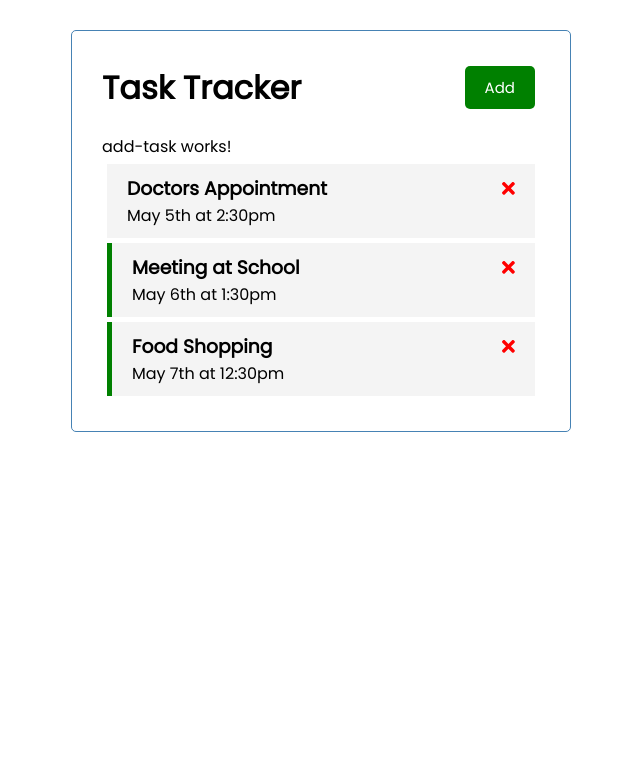
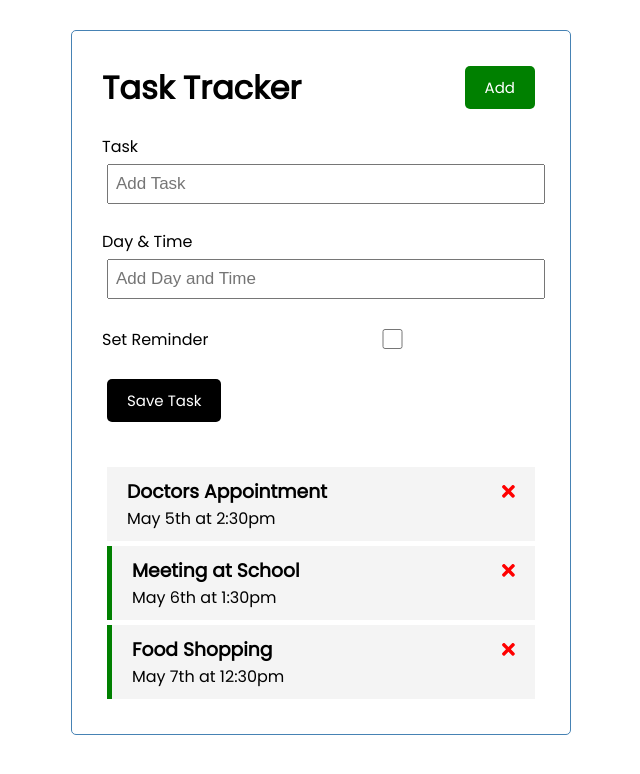
Before and after one commit to SereneCai/angular-crash-course, an Angular app: page / in a window 1280 px wide. Shown: the top 774 px of the page, without its empty margins (319-959 px from the left). Built offline with nearby package versions, Linux system fonts and the light colour scheme; data requests are answered from the project's data file.

Commit message:
added task created

```diff
--- a/src/app/app.module.ts
+++ b/src/app/app.module.ts
@@ -1,6 +1,7 @@
 import { NgModule } from '@angular/core';
 import { BrowserModule } from '@angular/platform-browser';
 import {HttpClientModule} from '@angular/common/http';
+import { FormsModule } from "@angular/forms";
 import { AppComponent } from './app.component';
 import { HeaderComponent } from './components/header/header.component';
 import { ButtonComponent } from './components/button/button.component';
@@ -22,6 +23,7 @@
     BrowserModule,
     FontAwesomeModule,
     HttpClientModule,
+    FormsModule
   ],
   providers: [],
   bootstrap: [AppComponent]
--- a/src/app/components/add-task/add-task.component.css
+++ b/src/app/components/add-task/add-task.component.css
@@ -0,0 +1,3 @@
+.add-form{
+  margin-bottom: 40px;
+}
--- a/src/app/components/add-task/add-task.component.html
+++ b/src/app/components/add-task/add-task.component.html
@@ -1 +1,19 @@
-<p>add-task works!</p>
+<form class="add-form" (ngSubmit)="onSubmit()">
+
+  <div class="form-control">
+    <label for="text">Task</label>
+    <input type="text" name="text" [(ngModel)]="text" id="text" placeholder="Add Task">
+  </div>
+
+  <div class="form-control">
+    <label for="day">Day & Time</label>
+    <input type="text" name="day" id="day" [(ngModel)]="day" placeholder="Add Day and Time">
+  </div>
+
+  <div class="form-control form-control-check">
+    <label for="reminder">Set Reminder</label>
+    <input type="checkbox" name="reminder" [(ngModel)]="reminder" id="reminder">
+  </div>
+
+  <input type="submit" value="Save Task" class="btn">
+</form>
--- a/src/app/components/add-task/add-task.component.ts
+++ b/src/app/components/add-task/add-task.component.ts
@@ -1,4 +1,5 @@
-import { Component, OnInit } from '@angular/core';
+import { Component, OnInit, EventEmitter, Output } from '@angular/core';
+import {Task} from '../../Task';
 
 @Component({
   selector: 'app-add-task',
@@ -7,9 +8,33 @@
 })
 export class AddTaskComponent implements OnInit {
 
+  @Output() onAddTask : EventEmitter<Task> = new EventEmitter();
+  text: string;
+  day: string;
+  reminder: boolean = false; //can set default value
+
   constructor() { }
 
   ngOnInit(): void {
   }
 
+  onSubmit(){
+    if(!this.text){
+      alert('Please add a task.');
+      return;
+    }
+
+    const newTask ={
+      text: this.text,
+      day: this.day,
+      reminder: this.reminder
+    }
+
+    this.onAddTask.emit(newTask);
+
+    this.text=' ';
+    this.day=' ';
+    this.reminder= false;
+  }
+
 }
--- a/src/app/components/tasks/tasks.component.html
+++ b/src/app/components/tasks/tasks.component.html
@@ -1,2 +1,2 @@
-<app-add-task></app-add-task>
+<app-add-task (onAddTask)="addTask($event)"></app-add-task>
 <app-task-item *ngFor ="let task of tasks" [task]="task" (onDeleteTask)="deleteTask(task)" (onToggleReminder)="toggleReminder(task)"></app-task-item>
--- a/src/app/components/tasks/tasks.component.ts
+++ b/src/app/components/tasks/tasks.component.ts
@@ -34,4 +34,9 @@
    this.taskService.updateTaskReminder(task).subscribe();
   }
 
+  addTask(task: Task){
+    this.taskService.addTask(task).subscribe((task) =>
+      this.tasks.push(task));
+  }
+
 }
--- a/src/app/services/task.service.ts
+++ b/src/app/services/task.service.ts
@@ -37,4 +37,8 @@
     const url = `${this.apiUrl}/${task.id}`; //setting the url for put req
     return this.http.put<Task>(url, task, httpOptions);
   }
+
+  addTask(task: Task): Observable<Task>{
+    return this.http.post<Task>(this.apiUrl, task, httpOptions);
+  }
 }
```
